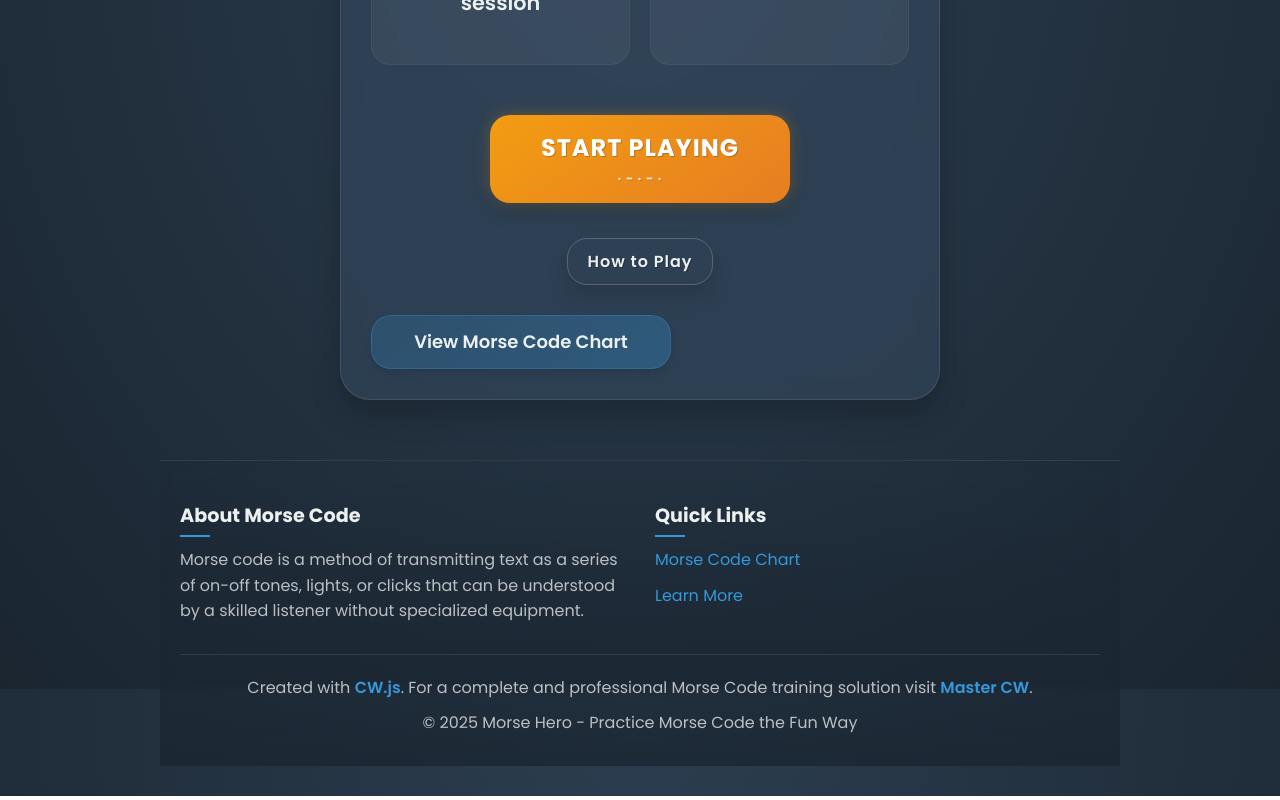
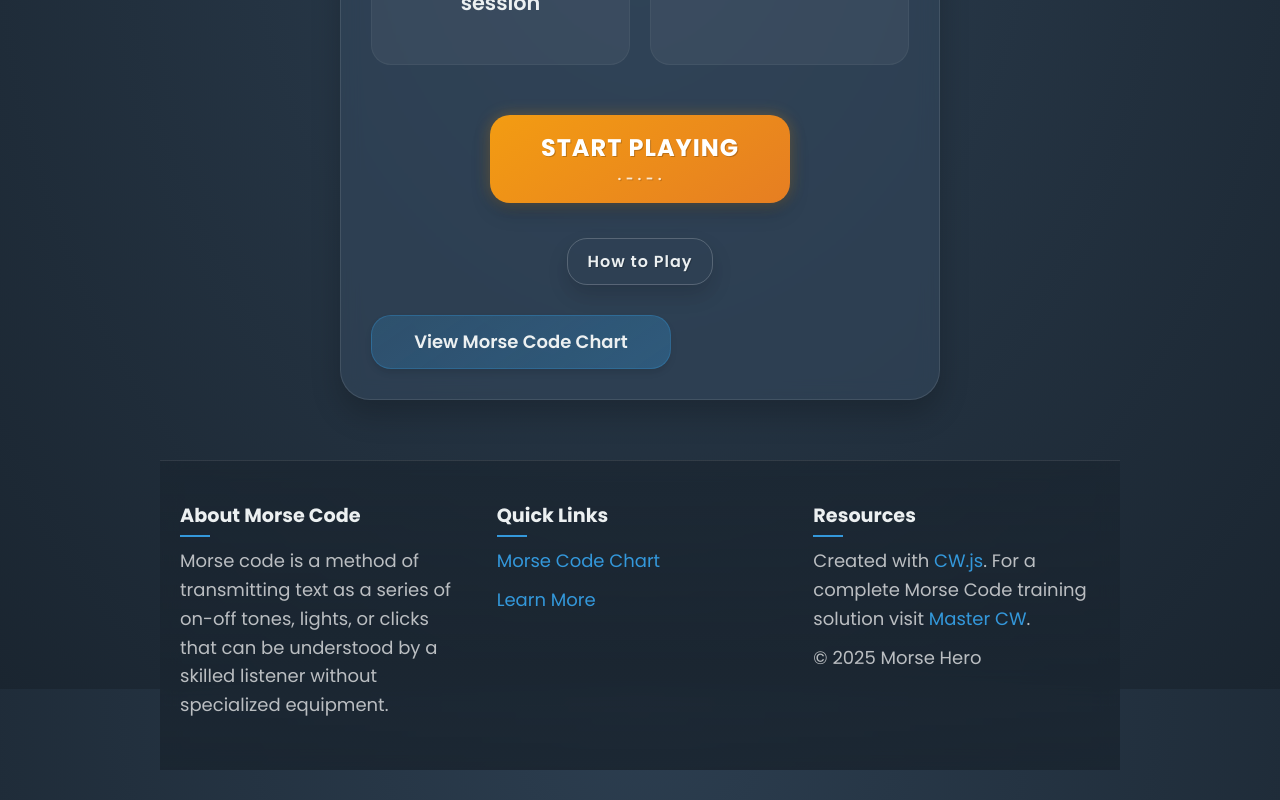
Before and after one commit to yuvadm/morsehero.com, a React (Vite) app: page / in a window 1280 px wide. Shown: the part 911-1711 px from the top of the page. Built offline with nearby package versions, Linux system fonts and the light colour scheme.

Commit message:
Unify footer

```diff
--- a/src/pages/HomePage.tsx
+++ b/src/pages/HomePage.tsx
@@ -369,7 +369,8 @@ const HomePage = () => {
       }
 
       <footer className="footer">
-        <div className="footer-content">
+        <div className="footer-unified">
+          <div className="footer-sections">
             <div className="footer-section">
               <h3>About Morse Code</h3>
               <p>Morse code is a method of transmitting text as a series of on-off tones, lights, or clicks that can be understood by a skilled listener without specialized equipment.</p>
@@ -381,11 +382,12 @@ const HomePage = () => {
                 <li><a href="https://en.wikipedia.org/wiki/Morse_code" target="_blank" rel="noopener noreferrer">Learn More</a></li>
               </ul>
             </div>
+            <div className="footer-section">
+              <h3>Resources</h3>
+              <p>Created with <a href="https://www.mastercw.com/cw.js/">CW.js</a>. For a complete Morse Code training solution visit <a href="https://www.mastercw.com">Master CW</a>.</p>
+              <p>&copy; {new Date().getFullYear()} Morse Hero</p>
             </div>
-        <div className="footer-bottom">
-          <p>Created with <a href="https://www.mastercw.com/cw.js/">CW.js</a>. For a complete and professional
-            Morse Code training solution visit <a href="https://www.mastercw.com">Master CW</a>.</p>
-          <p>&copy; {new Date().getFullYear()} Morse Hero - Practice Morse Code the Fun Way</p>
+          </div>
         </div>
       </footer>
     </div >
--- a/src/pages/chart/ChartPage.tsx
+++ b/src/pages/chart/ChartPage.tsx
@@ -152,7 +152,8 @@ const ChartPage = () => {
       </div>
 
       <footer className="footer">
-        <div className="footer-content">
+        <div className="footer-unified">
+          <div className="footer-sections">
             <div className="footer-section">
               <h3>About Morse Code</h3>
               <p>Morse code is a method of transmitting text as a series of on-off tones, lights, or clicks that can be understood by a skilled listener without specialized equipment.</p>
@@ -164,11 +165,12 @@ const ChartPage = () => {
                 <li><a href="https://en.wikipedia.org/wiki/Morse_code" target="_blank" rel="noopener noreferrer">Learn More</a></li>
               </ul>
             </div>
+            <div className="footer-section">
+              <h3>Resources</h3>
+              <p>Created with <a href="https://www.mastercw.com/cw.js/">CW.js</a>. For a complete Morse Code training solution visit <a href="https://www.mastercw.com">Master CW</a>.</p>
+              <p>&copy; {new Date().getFullYear()} Morse Hero</p>
             </div>
-        <div className="footer-bottom">
-          <p>Created with <a href="https://www.mastercw.com/cw.js/">CW.js</a>. For a complete and professional
-            Morse Code training solution visit <a href="https://www.mastercw.com">Master CW</a>.</p>
-          <p>&copy; {new Date().getFullYear()} Morse Hero - Practice Morse Code the Fun Way</p>
+          </div>
         </div>
       </footer>
     </div>
--- a/src/styles.css
+++ b/src/styles.css
@@ -146,15 +146,16 @@ button:active {
 }
 
 .footer {
-    margin-top: 40px;
-    padding: 20px;
-    text-align: center;
-    font-size: 16px;
-    color: var(--text-dim);
+    margin-top: 60px;
+    padding: 40px 20px;
+    background: linear-gradient(to top, rgba(26, 37, 48, 0.9), rgba(26, 37, 48, 0.7));
+    backdrop-filter: blur(10px);
     border-top: 1px solid rgba(255, 255, 255, 0.1);
-    width: 100%;
-    background: linear-gradient(to top, rgba(26, 37, 48, 0.8), transparent);
-    backdrop-filter: blur(5px);
+}
+
+.footer-unified {
+    max-width: 1200px;
+    margin: 0 auto;
 }
 
 h1 {
@@ -179,6 +180,101 @@ h1:hover {
 
 h1::after {
     width: 80px;
+}
+
+.footer-sections {
+    display: flex;
+    flex-wrap: wrap;
+    justify-content: space-between;
+    gap: 30px;
+}
+
+.footer-section {
+    flex: 1;
+    min-width: 250px;
+    text-align: left;
+}
+
+.footer-section h3 {
+    font-size: 1.2rem;
+    margin-bottom: 15px;
+    color: var(--text-light);
+    position: relative;
+    display: inline-block;
+}
+
+.footer-section h3::after {
+    content: "";
+    position: absolute;
+    bottom: -5px;
+    left: 0;
+    width: 30px;
+    height: 2px;
+    background: var(--primary-color);
+}
+
+.footer-section p {
+    color: var(--text-dim);
+    line-height: 1.6;
+    margin-bottom: 10px;
+}
+
+.footer-section ul {
+    list-style: none;
+    padding: 0;
+}
+
+.footer-section li {
+    margin-bottom: 10px;
+}
+
+.footer-section a {
+    color: var(--primary-color);
+    text-decoration: none;
+    transition: all var(--transition-normal);
+    position: relative;
+}
+
+.footer-section a::after {
+    content: '';
+    position: absolute;
+    width: 100%;
+    transform: scaleX(0);
+    height: 1px;
+    bottom: -2px;
+    left: 0;
+    background-color: var(--primary-color);
+    transform-origin: bottom right;
+    transition: transform 0.3s ease-out;
+}
+
+.footer-section a:hover {
+    color: var(--secondary-color);
+}
+
+.footer-section a:hover::after {
+    transform: scaleX(1);
+    transform-origin: bottom left;
+}
+
+/* Media queries for responsiveness */
+@media (max-width: 768px) {
+    .footer-sections {
+        flex-direction: column;
+        gap: 20px;
+    }
+
+    .footer-section {
+        min-width: 100%;
+    }
+
+    .feature-grid {
+        grid-template-columns: 1fr;
+    }
+
+    .hero-content > p {
+        max-width: 100%;
+    }
 }
 
 .game-container {
@@ -1190,7 +1286,7 @@ body.game-active #startScreen {
     font-weight: 600;
 }
 
-.hero-content > p {
+.hero-content>p {
     font-size: 1.2rem;
     margin-bottom: 2rem;
     max-width: 80%;
@@ -1376,21 +1472,28 @@ body.game-active #startScreen {
 /* Enhanced footer */
 .footer {
     margin-top: 60px;
-    padding: 40px 20px 20px;
-}
-
-.footer-content {
+    padding: 40px 20px;
+    background: linear-gradient(to top, rgba(26, 37, 48, 0.9), rgba(26, 37, 48, 0.7));
+    backdrop-filter: blur(10px);
+    border-top: 1px solid rgba(255, 255, 255, 0.1);
+}
+
+.footer-unified {
+    max-width: 1200px;
+    margin: 0 auto;
+}
+
+.footer-sections {
     display: flex;
     flex-wrap: wrap;
     justify-content: space-between;
     gap: 30px;
-    margin-bottom: 30px;
-    text-align: left;
 }
 
 .footer-section {
     flex: 1;
     min-width: 250px;
+    text-align: left;
 }
 
 .footer-section h3 {
@@ -1414,6 +1517,7 @@ body.game-active #startScreen {
 .footer-section p {
     color: var(--text-dim);
     line-height: 1.6;
+    margin-bottom: 10px;
 }
 
 .footer-section ul {
@@ -1454,39 +1558,15 @@ body.game-active #startScreen {
     transform-origin: bottom left;
 }
 
-.footer-bottom {
-    padding-top: 20px;
-    border-top: 1px solid rgba(255, 255, 255, 0.1);
-    text-align: center;
-}
-
-.footer-bottom p {
-    margin-bottom: 10px;
-}
-
-.footer-bottom a {
-    color: var(--primary-color);
-    text-decoration: none;
-    font-weight: 600;
-    transition: color var(--transition-normal);
-}
-
-.footer-bottom a:hover {
-    color: var(--secondary-color);
-}
-
 /* Media queries for responsiveness */
 @media (max-width: 768px) {
-    .feature-grid {
-        grid-template-columns: 1fr;
-    }
-
-    .footer-content {
+    .footer-sections {
         flex-direction: column;
-    }
-
-    .hero-content > p {
-        max-width: 100%;
+        gap: 20px;
+    }
+
+    .footer-section {
+        min-width: 100%;
     }
 }
 
```
Lines whose indentation alone changed are shown as unchanged.
